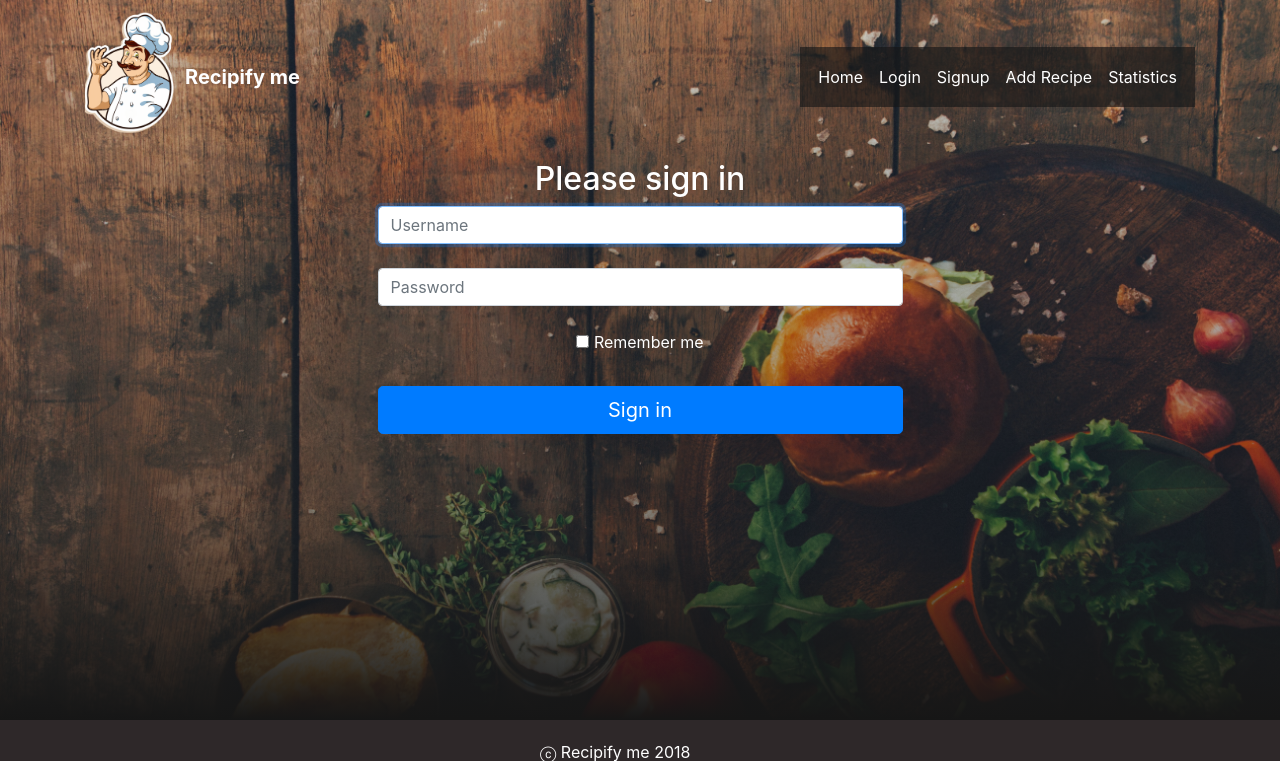
After one commit to Migacz85/database-app, a Flask app: page /login in a window 1280 px wide. The commit adds this page. Shown: the top 761 px of the page. Run offline with Flask 2, Linux system fonts and the light colour scheme; some libraries are stand-ins or nearby versions.

Commit message:
create: login and signup forms

```diff
--- a/run.py
+++ b/run.py
@@ -1,14 +1,32 @@
 import os
 from flask import Flask, render_template, request, flash, json, session, redirect, url_for
+from flask_pymongo import PyMongo
+import bcrypt
+
+app = Flask(__name__)
+
+app.config['MONGO_DBNAME']='recipifydb'
+app.config['MONGO_URI']='mongodb://migacz:1migacz@ds113482.mlab.com:13482/recipifydb'
+
+mongo = PyMongo(app)
 
 
-app = Flask(__name__)
-app.secret_key = 'secret'
+@app.route('/')
+def index():
+    if 'username' in session:
+        return 'You are logged in as'+ session['username']
+    return render_template("home.html")
 
+@app.route('/login', methods=["GET", "POST"])
+def login():
 
-@app.route('/', methods=["GET", "POST"])
-def index():
-    return render_template("home.html")
+    if request.method == 'POST':
+        return request.form['inputUsername']
+    return render_template("login.html")
+
+@app.route('/signup', methods=["GET", "POST"])
+def signup():
+    return render_template("signup.html")
 
 @app.route('/add_recipe', methods=["GET", "POST"])
 def add_recipe():
@@ -20,7 +38,7 @@ def stats():
 
 
 if __name__ == '__main__':
-    # app.run(host=os.getenv('IP'), port=os.getenv('PORT'), debug=True, threaded=True)
+     app.run(host=os.getenv('IP'), port=os.getenv('PORT'), debug=True, threaded=True)
 
-    port = int(os.environ.get("PORT", 5000))
-    app.run(host='0.0.0.0', port=port)
+    #port = int(os.environ.get("PORT", 5000))
+    #app.run(host='0.0.0.0', port=port)
--- a/static/css/style.css
+++ b/static/css/style.css
@@ -38,6 +38,13 @@ a {
   height: 137px;
 }
 
+
+#navbarResponsive > ul {
+
+  background-color: hsla(0, 0%, 9%, 0.637);
+  padding: 10px;
+}
+
 body {
   background-color: rgb(46, 40, 41);
   /* overflow: hidden; */
@@ -66,3 +73,13 @@ footer {
   background-color: hsla(204, 79%, 19%, 0);
   color:white;
 }
+
+@media only screen and (max-width: 970px) {
+
+  #navbarResponsive > ul {
+    width: 150px;
+    background-color: hsla(0, 0%, 9%, 0.637);
+    padding: 10px;
+  }
+
+ }
--- /dev/null
+++ b/templates/login.html
@@ -0,0 +1,26 @@
+{% extends 'main.html' %}
+{% block content %}
+<div class="container">
+    <div class="row justify-content-md-center">
+        <div class="col-md-6">
+            <form class="form-signin">
+                <h2 class="form-signin-heading">Please sign in</h2>
+                <label for="inputUsername" class="sr-only">Username</label>
+                <input type="text" name="inputUsername" id="inputUsername" class="form-control" placeholder="Username" required autofocus>
+                </br>
+                <label for="inputPassword" class="sr-only">Password</label>
+                <input type="password" id="inputPassword" class="form-control" placeholder="Password" required>
+                <br>
+                <div class="checkbox">
+
+                    <label class="text-white">
+                        <input type="checkbox" value="remember-me"> Remember me
+                    </label>
+                </div>
+                <br>
+                <button class="btn btn-lg btn-primary btn-block" type="submit">Sign in</button>
+            </form>
+        </div>
+    </div>
+</div> <!-- /container -->
+{% endblock content %}
--- a/templates/main.html
+++ b/templates/main.html
@@ -37,8 +37,18 @@
                     </li>
                     <li class="nav-item">
                         <a class="nav-link js-scroll-trigger text-white  {{ 'active2' if active_page == 'index' else '' }}"
+                            href="{{ url_for('login') }}" href="{{ url_for('login') }}">Login</a>
+                    </li>
+                    <li class="nav-item">
+                        <a class="nav-link js-scroll-trigger text-white  {{ 'active2' if active_page == 'index' else '' }}"
+                            href="{{ url_for('signup') }}" href="{{ url_for('login') }}">Signup</a>
+                    </li>
+
+                    <li class="nav-item">
+                        <a class="nav-link js-scroll-trigger text-white  {{ 'active2' if active_page == 'index' else '' }}"
                             href="{{ url_for('add_recipe') }}" href="{{ url_for('index') }}">Add Recipe</a>
                     </li>
+
                     <li class="nav-item">
                         <a class="nav-link js-scroll-trigger text-white  {{ 'active2' if active_page == 'index' else '' }}"
                             href="{{ url_for('stats') }}" href="{{ url_for('stats') }}">Statistics</a>
```
Also changed, not shown: requirements.txt (+37 -0 lines), templates/signup.html (added, +25 -0 lines).
